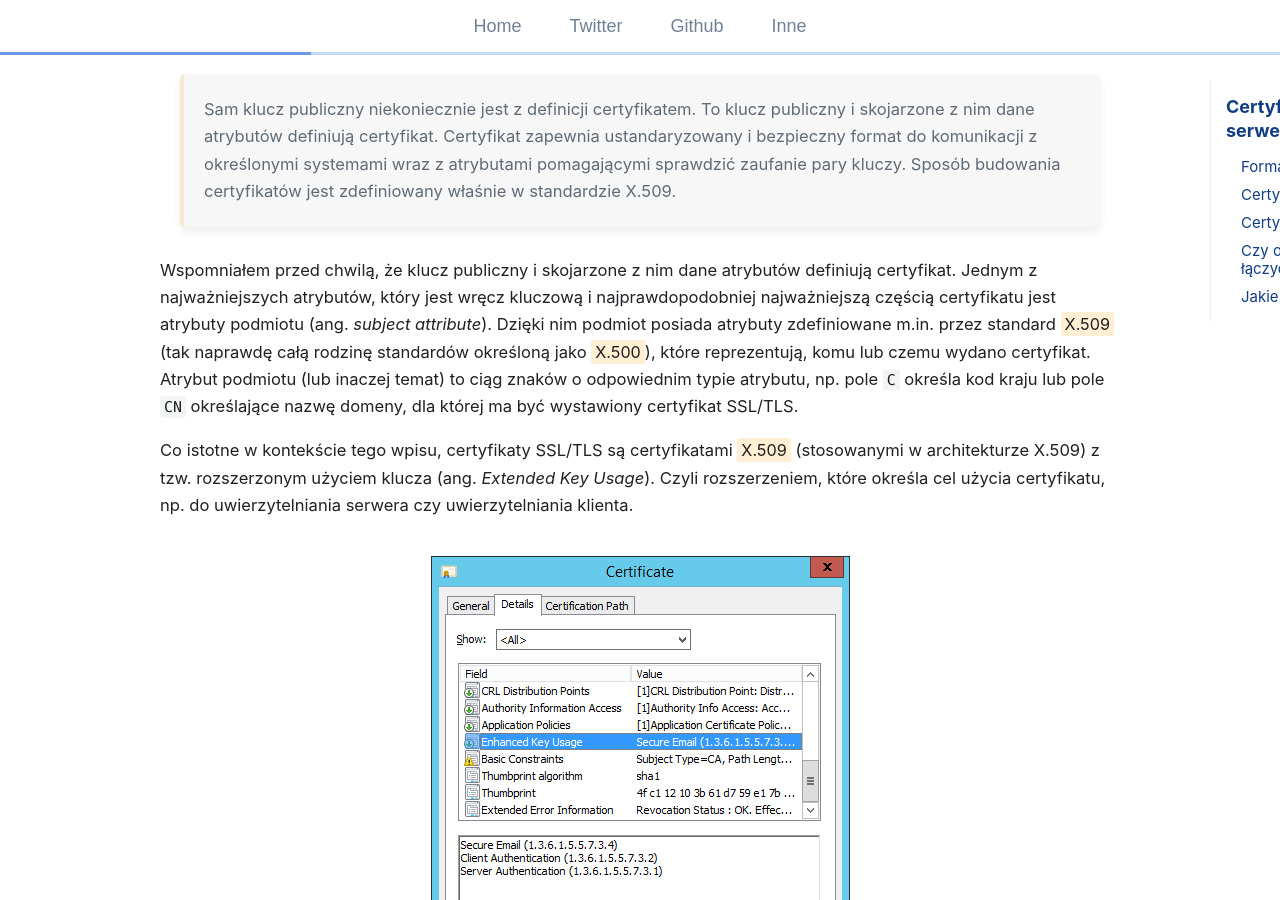
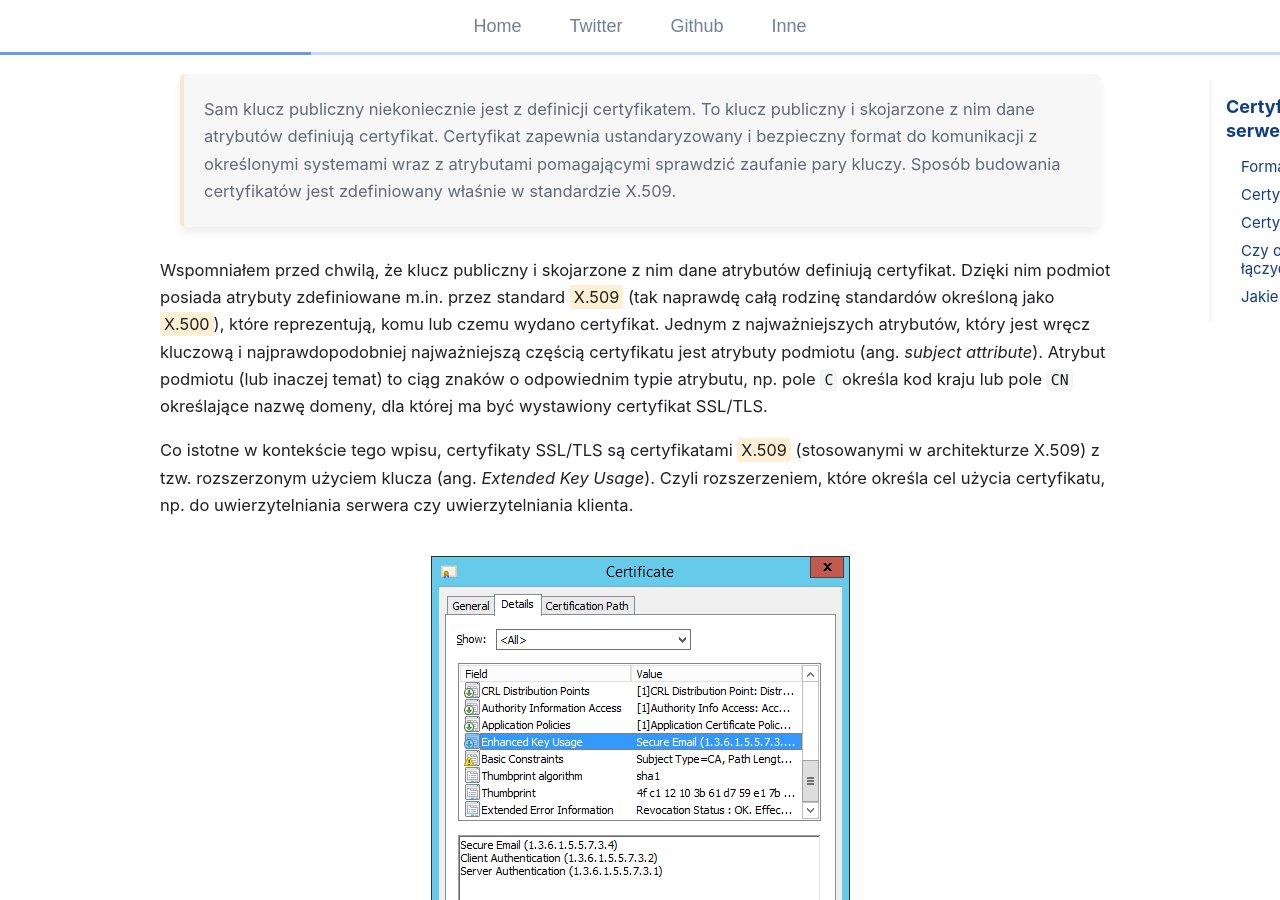
Before and after one commit to git04112019/trimstray.github.io, a Jekyll site: the page built from _posts/2020-02-05-certyfikat_klienta_vs_certyfikat_serwera.md, in a window 1280 px wide and 900 px high, scrolled down 1311 px. Built offline with Jekyll 4.4.1, drawn with Linux system fonts in a browser that asks for light colours; comment, search, counter and statistics services are not loaded.

Commit message:
uncommited changes - signed-off-by: trimstray <trimstray@gmail.com>

```diff
--- a/_posts/2020-02-05-certyfikat_klienta_vs_certyfikat_serwera.md
+++ b/_posts/2020-02-05-certyfikat_klienta_vs_certyfikat_serwera.md
@@ -32,7 +32,7 @@ Tak naprawdę, każdy certyfikat <span class="h-b">X.509</span> zawiera klucz pu
 
   > Sam klucz publiczny niekoniecznie jest z definicji certyfikatem. To klucz publiczny i skojarzone z nim dane atrybutów definiują certyfikat. Certyfikat zapewnia ustandaryzowany i bezpieczny format do komunikacji z określonymi systemami wraz z atrybutami pomagającymi sprawdzić zaufanie pary kluczy. Sposób budowania certyfikatów jest zdefiniowany właśnie w standardzie X.509.
 
-Wspomniałem przed chwilą, że klucz publiczny i skojarzone z nim dane atrybutów definiują certyfikat. Jednym z najważniejszych atrybutów, który jest wręcz kluczową i najprawdopodobniej najważniejszą częścią certyfikatu jest atrybuty podmiotu (ang. _subject attribute_). Dzięki nim podmiot posiada atrybuty zdefiniowane m.in. przez standard <span class="h-b">X.509</span> (tak naprawdę całą rodzinę standardów określoną jako <span class="h-b">X.500</span>), które reprezentują, komu lub czemu wydano certyfikat. Atrybut podmiotu (lub inaczej temat) to ciąg znaków o odpowiednim typie atrybutu, np. pole `C` określa kod kraju lub pole `CN` określające nazwę domeny, dla której ma być wystawiony certyfikat SSL/TLS.
+Wspomniałem przed chwilą, że klucz publiczny i skojarzone z nim dane atrybutów definiują certyfikat. Dzięki nim podmiot posiada atrybuty zdefiniowane m.in. przez standard <span class="h-b">X.509</span> (tak naprawdę całą rodzinę standardów określoną jako <span class="h-b">X.500</span>), które reprezentują, komu lub czemu wydano certyfikat. Jednym z najważniejszych atrybutów, który jest wręcz kluczową i najprawdopodobniej najważniejszą częścią certyfikatu jest atrybuty podmiotu (ang. _subject attribute_). Atrybut podmiotu (lub inaczej temat) to ciąg znaków o odpowiednim typie atrybutu, np. pole `C` określa kod kraju lub pole `CN` określające nazwę domeny, dla której ma być wystawiony certyfikat SSL/TLS.
 
 Co istotne w kontekście tego wpisu, certyfikaty SSL/TLS są certyfikatami <span class="h-b">X.509</span> (stosowanymi w architekturze X.509) z tzw. rozszerzonym użyciem klucza (ang. _Extended Key Usage_). Czyli rozszerzeniem, które określa cel użycia certyfikatu, np. do uwierzytelniania serwera czy uwierzytelniania klienta.
 
```
